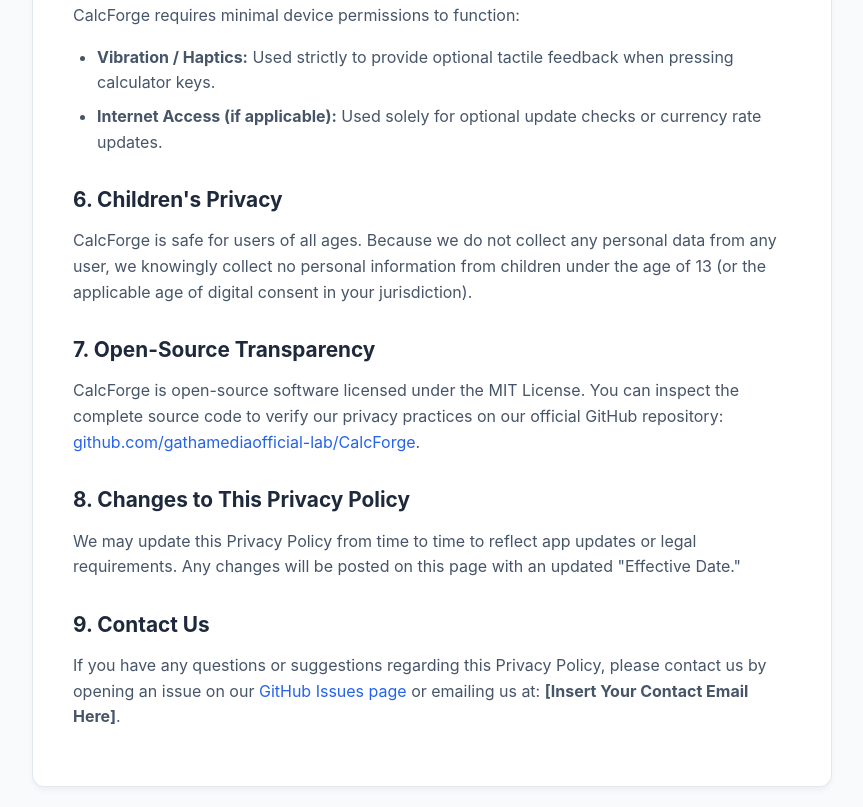
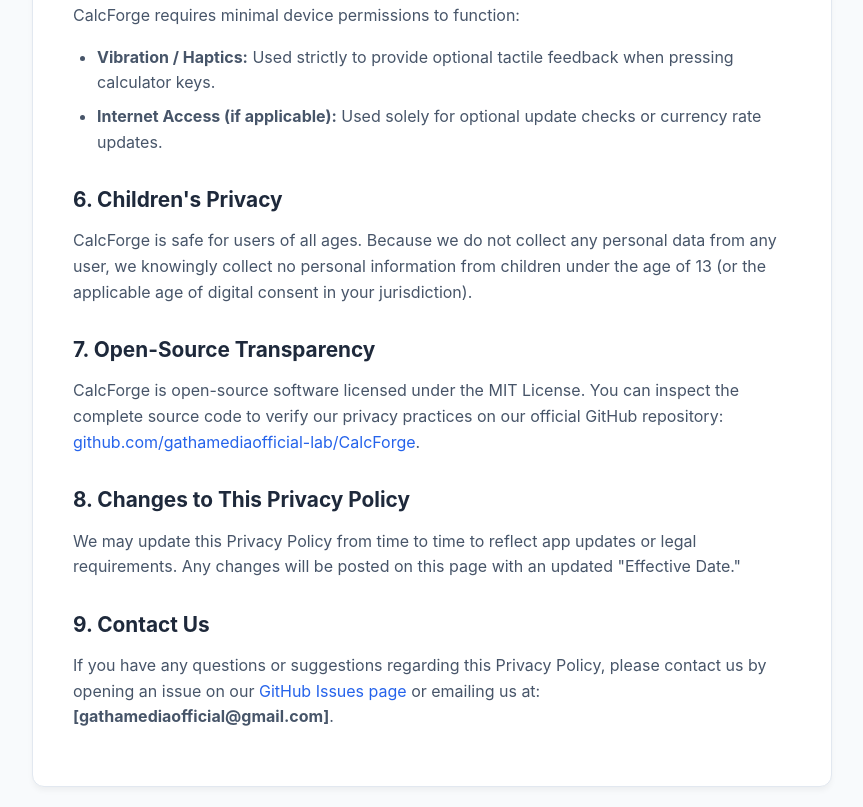
Before and after one commit to gathamediaofficial-lab/CalcForge, a plain HTML site: page index.html in a window 1280 px wide. Shown: the part 1386-2193 px from the top of the page, without its empty margins (208-1071 px from the left). Drawn offline with Linux system fonts and the light colour scheme.

Commit message:
Update index.html

```diff
--- a/index.html
+++ b/index.html
@@ -159,7 +159,7 @@
         <p>We may update this Privacy Policy from time to time to reflect app updates or legal requirements. Any changes will be posted on this page with an updated "Effective Date."</p>
 
         <h2>9. Contact Us</h2>
-        <p>If you have any questions or suggestions regarding this Privacy Policy, please contact us by opening an issue on our <a href="https://github.com/gathamediaofficial-lab/CalcForge/issues" target="_blank" rel="noopener noreferrer">GitHub Issues page</a> or emailing us at: <strong>[Insert Your Contact Email Here]</strong>.</p>
+        <p>If you have any questions or suggestions regarding this Privacy Policy, please contact us by opening an issue on our <a href="https://github.com/gathamediaofficial-lab/CalcForge/issues" target="_blank" rel="noopener noreferrer">GitHub Issues page</a> or emailing us at: <strong>[gathamediaofficial@gmail.com]</strong>.</p>
     </div>
 </body>
 </html>
```
